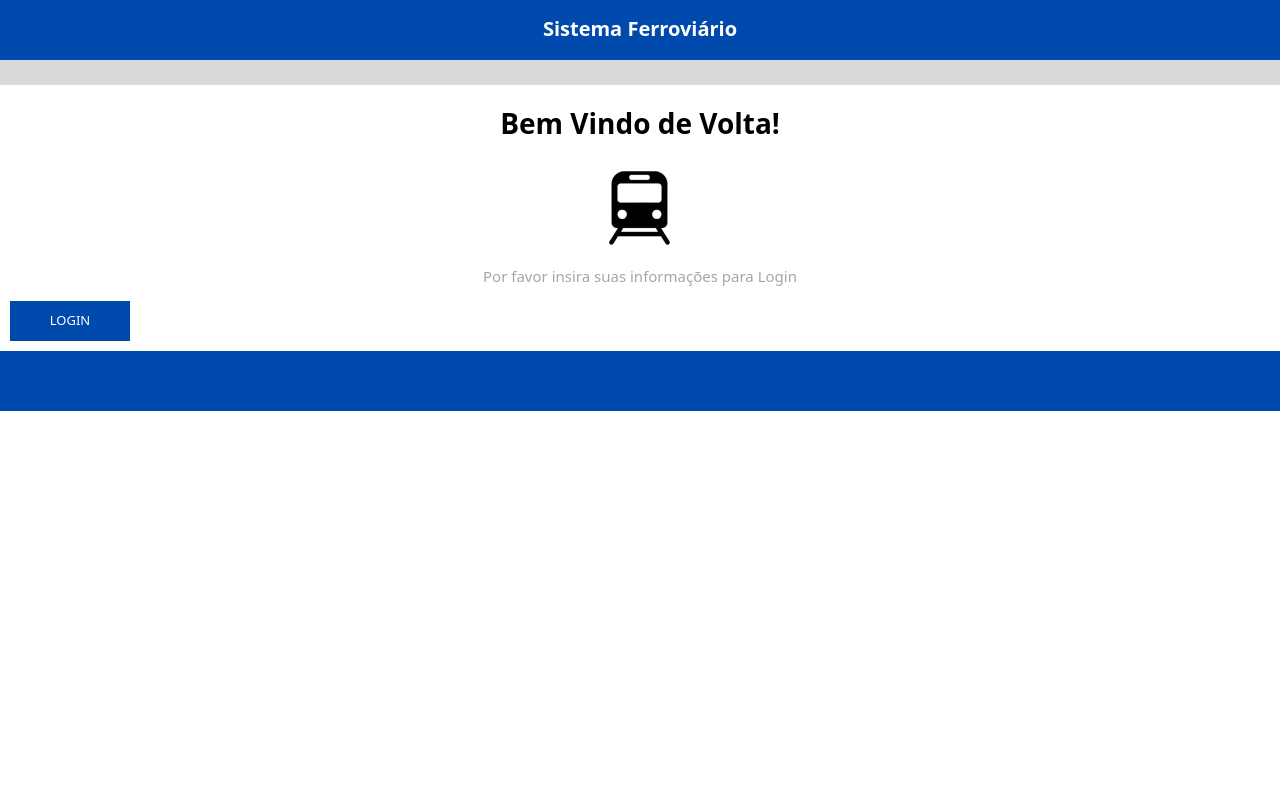
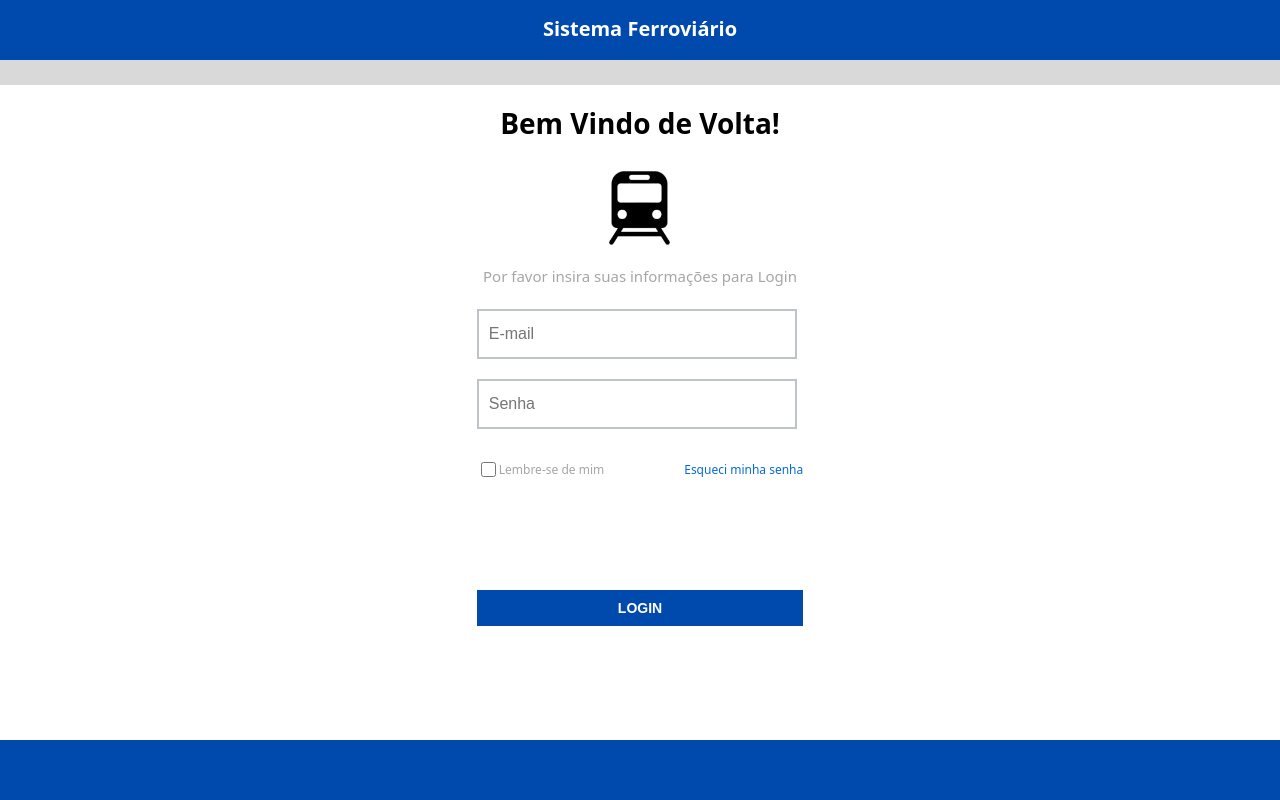
Before and after one commit to Prussematheus/MockUp, a PHP site: the page made by Página Login/login.html in a window 1280 px wide. Run offline with PHP 8.4, Linux system fonts and the light colour scheme.

Commit message:
Update 10 - Página de Login finalizada

```diff
--- a/Página Login/login.css
+++ b/Página Login/login.css
@@ -1,5 +1,6 @@
 body{
     margin: 0px;
+    font-family: system-ui, -apple-system, BlinkMacSystemFont, 'Segoe UI', Roboto, Oxygen, Ubuntu, Cantarell, 'Open Sans', 'Helvetica Neue', sans-serif;
 }
 
 
@@ -12,7 +13,6 @@ body{
 }
 
 h3{
-    font-family: system-ui, -apple-system, BlinkMacSystemFont, 'Segoe UI', Roboto, Oxygen, Ubuntu, Cantarell, 'Open Sans', 'Helvetica Neue', sans-serif;
     font-size: 20px;
     color: white;
     text-align: center;
@@ -27,7 +27,6 @@ h3{
 }
 
 h1{
-    font-family: system-ui, -apple-system, BlinkMacSystemFont, 'Segoe UI', Roboto, Oxygen, Ubuntu, Cantarell, 'Open Sans', 'Helvetica Neue', sans-serif;
     font-size: 28px;
     text-align: center;
 
@@ -37,16 +36,21 @@ h1{
     text-align: center;
 }
 
-#rodape{
+.fixarRodape{
     background-color: #004aad;
     height: 60px;
     margin: 0px;
     padding: 0px;
     border: 0px;
+    bottom: 0;
+    position: fixed;
+    text-align: center;
+    width: 100%;
 }
 
+
+
 p{
-    font-family: system-ui, -apple-system, BlinkMacSystemFont, 'Segoe UI', Roboto, Oxygen, Ubuntu, Cantarell, 'Open Sans', 'Helvetica Neue', sans-serif;
     font-size: 15px;
     text-align: center;
     color: #a6a6a6;
@@ -60,10 +64,93 @@ p{
 
 }
 
-.login{
-    font-family: system-ui, -apple-system, BlinkMacSystemFont, 'Segoe UI', Roboto, Oxygen, Ubuntu, Cantarell, 'Open Sans', 'Helvetica Neue', sans-serif;
-    font-size: 13;
-    padding: 10px;
-    color: white;
 
-}
+
+.container {
+
+    display: flex;
+    flex-direction: row;
+    justify-content: center;
+    align-items: center;
+    }
+
+    .form-group {
+        margin-bottom: 20px;
+    }
+
+    label {
+        display: block;
+        margin-bottom: 8px;
+        color: #34495e;
+        font-weight: bold;
+    }
+
+    input,
+    select,
+    textarea {
+        width: 100%;
+        padding: 10px;
+        border: 2px solid #bdc3c7;
+        font-size: 16px;
+        transition: border-color 0.3s ease;
+    }
+
+    input:focus,
+    select:focus,
+    textarea:focus {
+        border-color: #004aad;
+        outline: none;
+    }
+
+    .checkbox-group {
+        display: flex;
+        align-items: center;
+        gap: 10px;
+    }
+
+    #enviar {
+        background-color: #004aad;
+        color: #fff;
+        font-size: 14px;
+        font-weight: 600;
+        border: none !important;
+        transition: all linear 160ms;
+        cursor: pointer;
+        margin: 0 !important;
+
+    }
+
+    #remember{
+        width: 15px;
+        height: auto;
+    }
+
+    .remember {
+        display: flex;
+    }
+
+    #lembrar{
+        font-size: 12px;
+    }
+
+    .esqueciSenha{
+        font-size: 12px;
+        padding-left: 80px;
+        padding-top: 12px;
+        color: #0969DA;
+    }
+
+    #enderecoEmail{
+        width: 320px;
+        height: 50px;
+    }
+
+    #senha{
+        width: 320px;
+        height: 50px;
+    }
+
+
+    .btn{
+        margin-top: 100px;
+    }
--- a/Página Login/login.html
+++ b/Página Login/login.html
@@ -25,12 +25,36 @@
 
     <p>Por favor insira suas informações para Login</p>
 
-    <div id="login">
-        <p class="login">LOGIN</p>
+
+    <div class= 'container'>
+        <form id="formLogin">
+            <div class="form-section">
+                <div class="form-group">
+                    <label for="enderecoEmail"></label>
+                    <input type="email" id="enderecoEmail" placeholder="E-mail" required>
+                </div>
+                <div class="form-group">
+                    <label for="senha"></label>
+                    <input type="password" id="senha" placeholder="Senha" required>
+                </div>
+                <div class="remember">
+                    <label for="remember"></label>
+                    <input type="checkbox" id="remember"> <p id="lembrar">Lembre-se de mim</p>
+                    <a class="esqueciSenha">Esqueci minha senha</a>
+
+                </div>
+            </div>
+
+            <div class="btn">
+                <label for="Login"></label>
+                <input type="submit" id="enviar" value="LOGIN">
+            </div>
+
+        </form>
     </div>
 
-    <footer>
-            <div id="rodape"></div>
+    <footer class="fixarRodape">
+
     </footer>
 
 </body>
```
